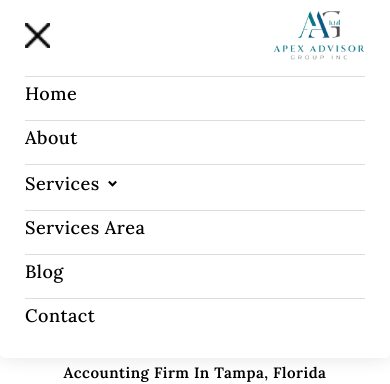
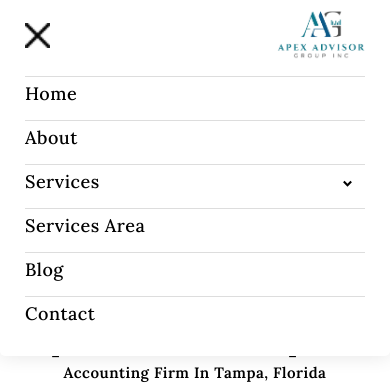
Before and after one commit to AbdullahEsha/apex-advisor, a Next.js app: page / in a window 390 px wide. Both pictures are taken after a click on the picture 37 px from the left and 35 px from the top of the page. Shown: the top 384 px of the page. Built offline with nearby package versions, Linux system fonts and the light colour scheme.

Commit message:
update menu bar

```diff
--- a/src/components/MainNav.js
+++ b/src/components/MainNav.js
@@ -7,6 +7,7 @@ import useWindowDimensions from "./useWindowDimensions";
 
 const MainNav = () => {
   const [menuIcon, setMenuIcon] = useState(true);
+  const [subMenuIcon, setSubMenuIcon] = useState(true);
   const { width } = useWindowDimensions();
 
   return (
@@ -53,10 +54,51 @@ const MainNav = () => {
               <li>
                 <Link href="/about">About</Link>
               </li>
-              <li>
-                <Link href="/services" id="service-mobile">
-                  Services <RiArrowDropDownLine size={25} />
-                </Link>
+              {subMenuIcon ? (
+                <li
+                  id="service-list"
+                  onClick={() => {
+                    setSubMenuIcon(false);
+                    document.getElementById("submenu1").style.display = "block";
+                    document.getElementById("submenu2").style.display = "block";
+                    document.getElementById("submenu3").style.display = "block";
+                    document.getElementById("submenu4").style.display = "block";
+                    document.getElementById("submenu5").style.display = "block";
+                  }}
+                >
+                  <Link href="/services">Services</Link>{" "}
+                  <RiArrowDropDownLine size={25} id="service-mobile" />
+                </li>
+              ) : (
+                <li
+                  id="service-list"
+                  onClick={() => {
+                    setSubMenuIcon(true);
+                    document.getElementById("submenu1").style.display = "none";
+                    document.getElementById("submenu2").style.display = "none";
+                    document.getElementById("submenu3").style.display = "none";
+                    document.getElementById("submenu4").style.display = "none";
+                    document.getElementById("submenu5").style.display = "none";
+                  }}
+                >
+                  <Link href="/services">Services</Link>{" "}
+                  <RiArrowDropDownLine size={25} id="service-mobile" />
+                </li>
+              )}
+              <li id="submenu1">
+                <Link href="/accounting-services">Accounting Services</Link>
+              </li>
+              <li id="submenu2">
+                <Link href="/notary">Notary</Link>
+              </li>
+              <li id="submenu3">
+                <Link href="/tax-planning">Tax Planning</Link>
+              </li>
+              <li id="submenu4">
+                <Link href="/credit-repair">Credit Repair</Link>
+              </li>
+              <li id="submenu5">
+                <Link href="/insurance">Insurance</Link>
               </li>
               <li>
                 <Link href="/services-area">Services Area</Link>
--- a/src/styles/globals.css
+++ b/src/styles/globals.css
@@ -595,6 +595,25 @@ ul#mobile-menu li {
   font-weight: 500;
   font-size: 18px;
   color: #000;
+}
+#submenu1,
+#submenu2,
+#submenu3,
+#submenu4,
+#submenu5 {
+  display: none;
+  transition: 1s ease;
+  border: none !important;
+}
+#service-mobile {
+  margin-top: -5px;
+  position: relative;
+  top: 6px;
+  left: -5px;
+}
+#service-list {
+  display: flex;
+  justify-content: space-between;
 }
 /* ======================== mobile nav end ============================== */
 
```
Also changed, not shown: public/image/logo.png, public/image/logowhite.png.
